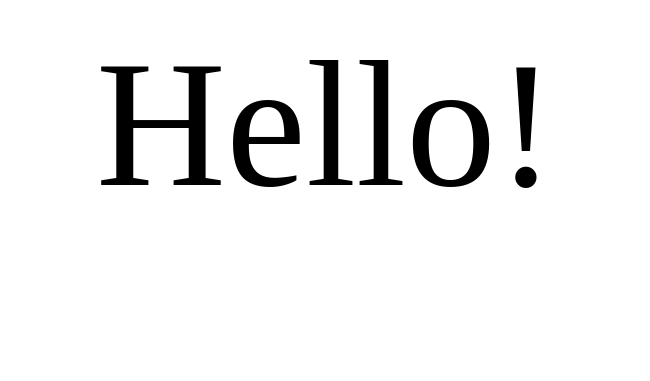
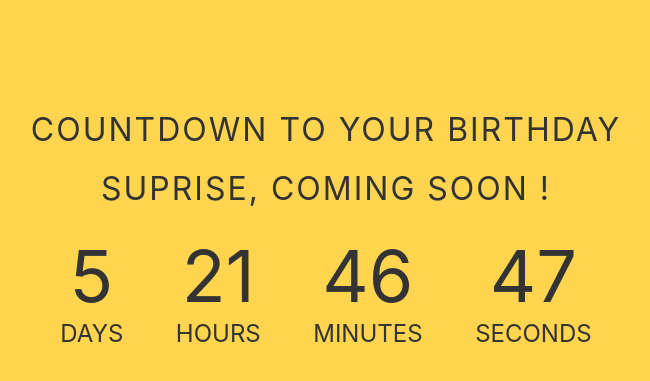
Before and after one commit to zebashabbir/zebashabbir.github.io, a plain HTML site: page index.html in a window 1280 px wide. Shown: the part 159-540 px from the top of the page, without its empty margins (314-964 px from the left). Drawn offline with Linux system fonts and the light colour scheme.

Commit message:
Update index.html

```diff
--- a/index.html
+++ b/index.html
@@ -1,15 +1,70 @@
+
   <!DOCTYPE html>
   <html>
-    <title> Zeba Shabbir </title>
   <head>
   <style>
-        p.ex2 {
-          font-size: 180px;
-          text-align:center
-        }
+   *{box-sizing:border-box;margin:0;padding:0}body,html{height:100%;margin:0}body{align-items:center;background-color:#ffd54f;display:flex;font-family:-apple-system,BlinkMacSystemFont,"Segoe UI",Roboto,Oxygen-Sans,Ubuntu,Cantarell,"Helvetica Neue",sans-serif}.container{color:#333;margin:0 auto;text-align:center}h1{font-weight:400;letter-spacing:.125rem;text-transform:uppercase}li{display:inline-block;font-size:1.5em;list-style-type:none;padding:1em;text-transform:uppercase}li span{display:block;font-size:4.5rem}.emoji{display:none;padding:1rem}.emoji span{font-size:4rem;padding:0 .5rem}@media all and (max-width:768px){h1{font-size:1.5rem}li{font-size:1.125rem;padding:.75rem}li span{font-size:3.375rem}}
+
   </style>
   </head>
   <body>
-    <p class="ex2">Hello!</p>
+
+
+    <div class="container">
+
+        <h1 id="headline">Countdown to your birthday</h1>
+        <br>
+        <h1 id="headline">Suprise, Coming Soon !</h1>
+        <div id="countdown">
+          <ul>
+            <li><span id="days"></span>days</li>
+            <li><span id="hours"></span>Hours</li>
+            <li><span id="minutes"></span>Minutes</li>
+            <li><span id="seconds"></span>Seconds</li>
+          </ul>
+        </div>
+    </div>
+
+
+  <script>
+(function () {
+  const second = 1000,
+        minute = second * 60,
+        hour = minute * 60,
+        day = hour * 24;
+
+  let birthday = "Sep 11, 2021 21:00:00",
+      countDown = new Date(birthday).getTime(),
+      x = setInterval(function() {
+
+        let now = new Date().getTime();
+
+        distance = countDown - now;
+
+        document.getElementById("days").innerText = Math.floor(distance / (day)),
+          document.getElementById("hours").innerText = Math.floor((distance % (day)) / (hour)),
+          document.getElementById("minutes").innerText = Math.floor((distance % (hour)) / (minute)),
+          document.getElementById("seconds").innerText = Math.floor((distance % (minute)) / second);
+
+        //do something later when date is reached
+        if (distance < 0) {
+          let headline = document.getElementById("headline"),
+              countdown = document.getElementById("countdown"),
+              content = document.getElementById("content");
+
+          headline.innerText = "It's my birthday!";
+          countdown.style.display = "none";
+          content.style.display = "block";
+
+          clearInterval(x);
+        }
+        //seconds
+      }, 0)
+  }());
+
+
+
+  </script>
+
   </body>
   </html>
```
Lines whose indentation alone changed are shown as unchanged.
